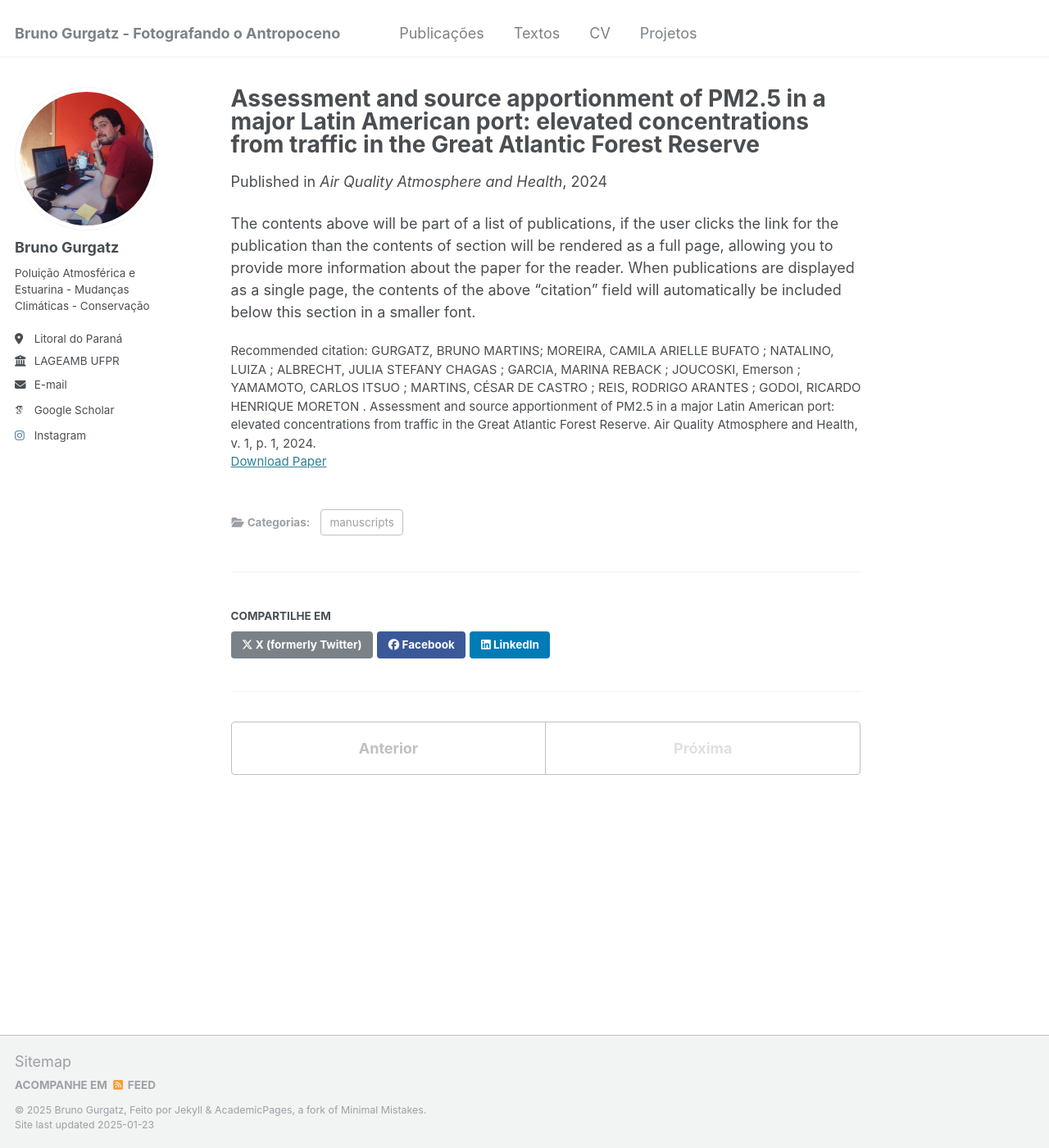
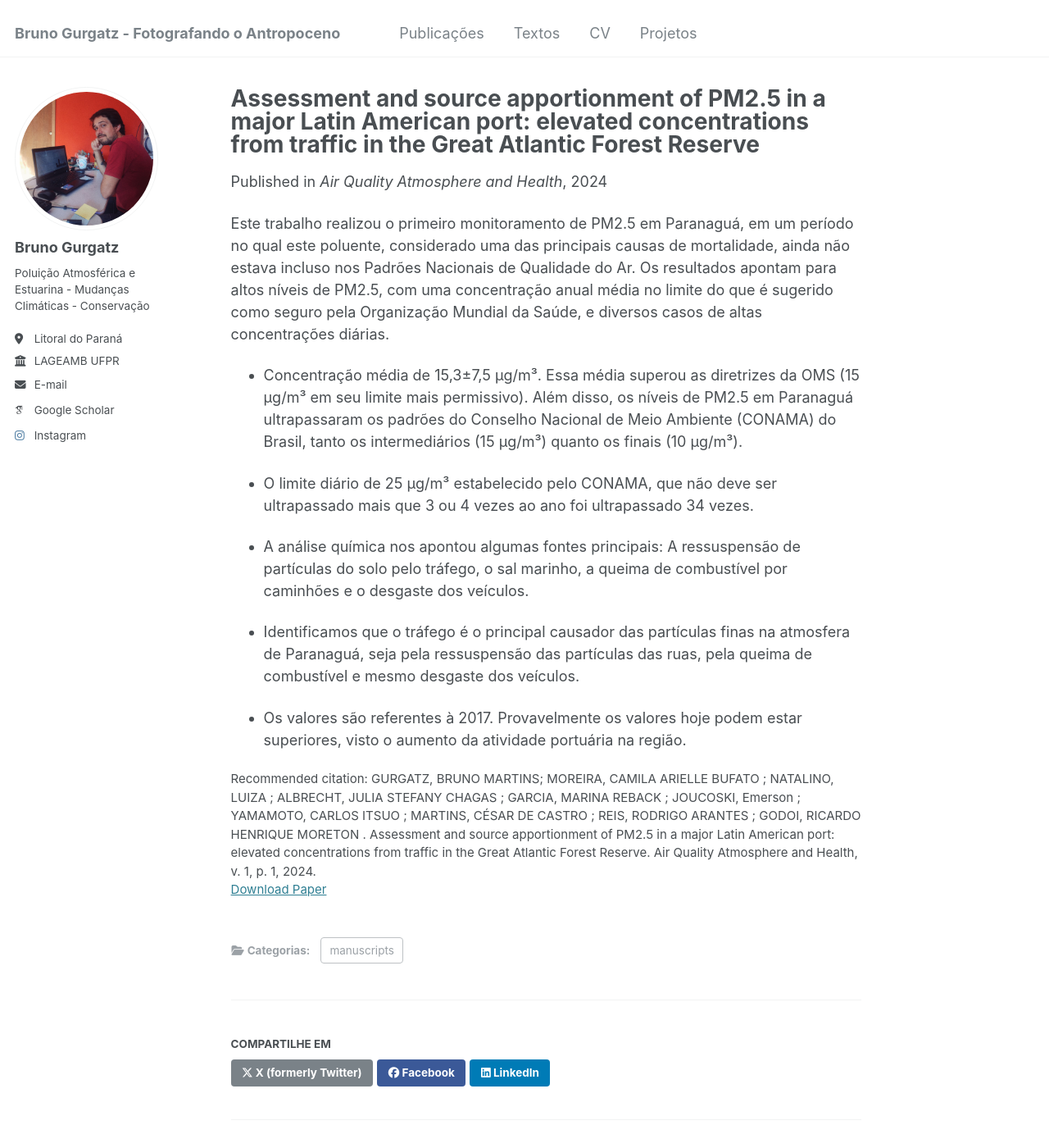
Before and after one commit to brunogurgatz/brunogurgatz.github.io, a Jekyll site: the page built from _publications/2024-pm25paranagua.md, in a window 1280 px wide and 1400 px high. Shown: the whole window at 82% size. Built offline with Jekyll 4.4.1, drawn with Linux system fonts in a browser that asks for light colours; some web fonts are replaced.

Commit message:
Update 2024-pm25paranagua.md

```diff
--- a/_publications/2024-pm25paranagua.md
+++ b/_publications/2024-pm25paranagua.md
@@ -6,14 +6,27 @@ permalink: https://link.springer.com/article/10.1007/s11869-024-01677-1
 excerpt: 'Este trabalho realizou o primeiro monitoramento de PM2.5 em Paranaguá, em um período no qual este poluente, considerado uma das principais causas de mortalidade, ainda não estava incluso nos Padrões Nacionais de Qualidade do Ar. Os resultados apontam para altos níveis de PM2.5, com uma concentração anual média no limite do que é sugerido como seguro pela Organização Mundial da Saúde, e diversos casos de altas concentrações diárias.
 
 - Concentração média de 15,3±7,5 µg/m³. Essa média superou as diretrizes da OMS (15 µg/m³ em seu limite mais permissivo). Além disso, os níveis de PM2.5 em Paranaguá ultrapassaram os padrões do Conselho Nacional de Meio Ambiente (CONAMA) do Brasil, tanto os intermediários (15 µg/m³) quanto os finais (10 µg/m³).
+
 - O limite diário de 25 µg/m³ estabelecido pelo CONAMA, que não deve ser ultrapassado mais que 3 ou 4 vezes ao ano foi ultrapassado 34 vezes.
+
 - A análise química nos apontou algumas fontes principais: A ressuspensão de partículas do solo pelo tráfego, o sal marinho, a queima de combustível por caminhões e o desgaste dos veículos.
+
 - Identificamos que o tráfego é o principal causador das partículas finas na atmosfera de Paranaguá, seja pela ressuspensão das partículas das ruas, pela queima de combustível e mesmo desgaste dos veículos.
+
 - Os valores são referentes à 2017. Provavelmente os valores hoje podem estar superiores, visto o aumento da atividade portuária na região.'
 date: 2024-12-02
 venue: 'Air Quality Atmosphere and Health'
 paperurl: 'http://dx.doi.org/10.1016/j.marpolbul.2024.117192'
 citation: 'GURGATZ, BRUNO MARTINS; MOREIRA, CAMILA ARIELLE BUFATO ; NATALINO, LUIZA ; ALBRECHT, JULIA STEFANY CHAGAS ; GARCIA, MARINA REBACK ; JOUCOSKI, Emerson ; YAMAMOTO, CARLOS ITSUO ; MARTINS, CÉSAR DE CASTRO ; REIS, RODRIGO ARANTES ; GODOI, RICARDO HENRIQUE MORETON . Assessment and source apportionment of PM2.5 in a major Latin American port: elevated concentrations from traffic in the Great Atlantic Forest Reserve. Air Quality Atmosphere and Health, v. 1, p. 1, 2024. '
 ---
+Este trabalho realizou o primeiro monitoramento de PM2.5 em Paranaguá, em um período no qual este poluente, considerado uma das principais causas de mortalidade, ainda não estava incluso nos Padrões Nacionais de Qualidade do Ar. Os resultados apontam para altos níveis de PM2.5, com uma concentração anual média no limite do que é sugerido como seguro pela Organização Mundial da Saúde, e diversos casos de altas concentrações diárias.
 
-The contents above will be part of a list of publications, if the user clicks the link for the publication than the contents of section will be rendered as a full page, allowing you to provide more information about the paper for the reader. When publications are displayed as a single page, the contents of the above "citation" field will automatically be included below this section in a smaller font.
+- Concentração média de 15,3±7,5 µg/m³. Essa média superou as diretrizes da OMS (15 µg/m³ em seu limite mais permissivo). Além disso, os níveis de PM2.5 em Paranaguá ultrapassaram os padrões do Conselho Nacional de Meio Ambiente (CONAMA) do Brasil, tanto os intermediários (15 µg/m³) quanto os finais (10 µg/m³).
+
+- O limite diário de 25 µg/m³ estabelecido pelo CONAMA, que não deve ser ultrapassado mais que 3 ou 4 vezes ao ano foi ultrapassado 34 vezes.
+
+- A análise química nos apontou algumas fontes principais: A ressuspensão de partículas do solo pelo tráfego, o sal marinho, a queima de combustível por caminhões e o desgaste dos veículos.
+
+- Identificamos que o tráfego é o principal causador das partículas finas na atmosfera de Paranaguá, seja pela ressuspensão das partículas das ruas, pela queima de combustível e mesmo desgaste dos veículos.
+
+- Os valores são referentes à 2017. Provavelmente os valores hoje podem estar superiores, visto o aumento da atividade portuária na região.
```
